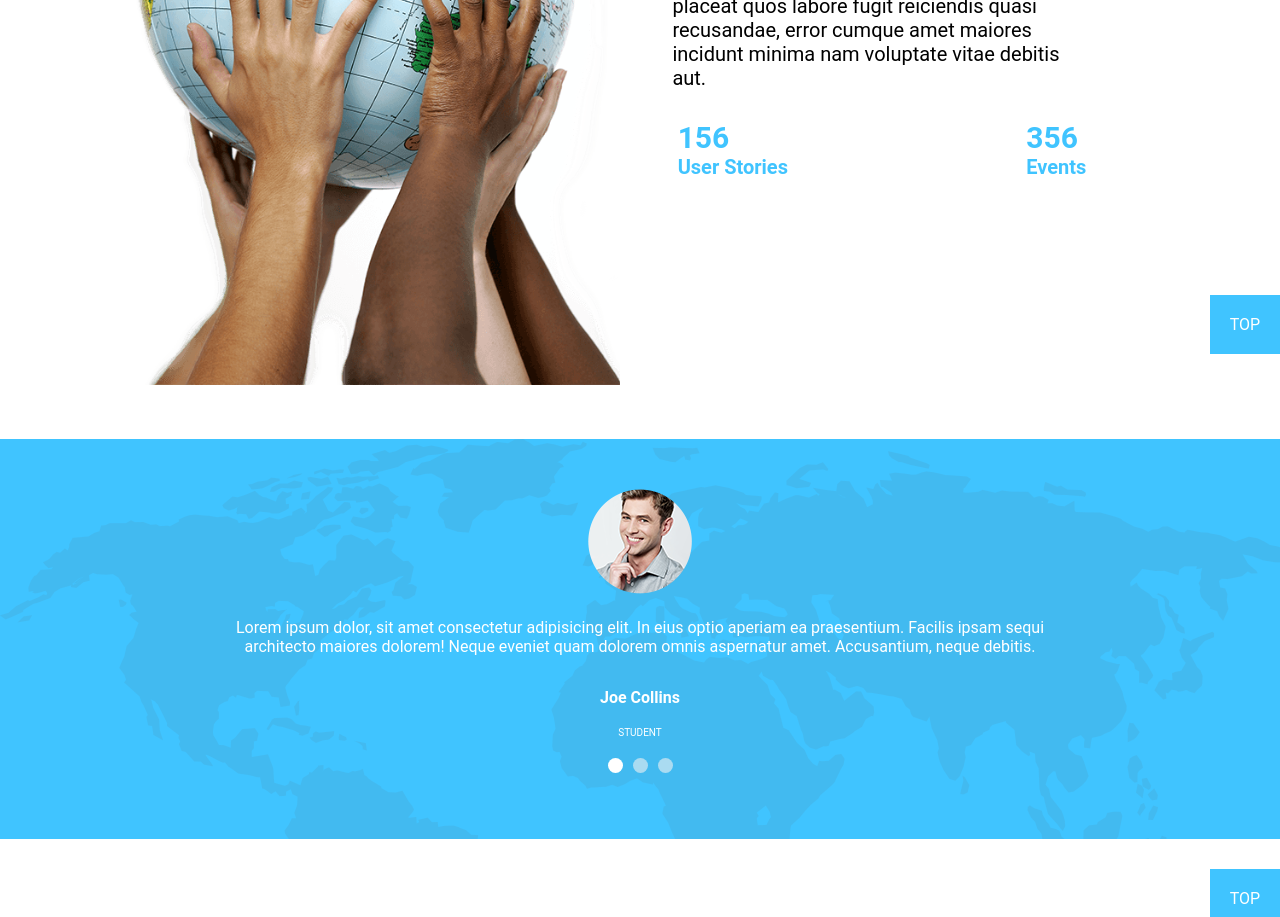
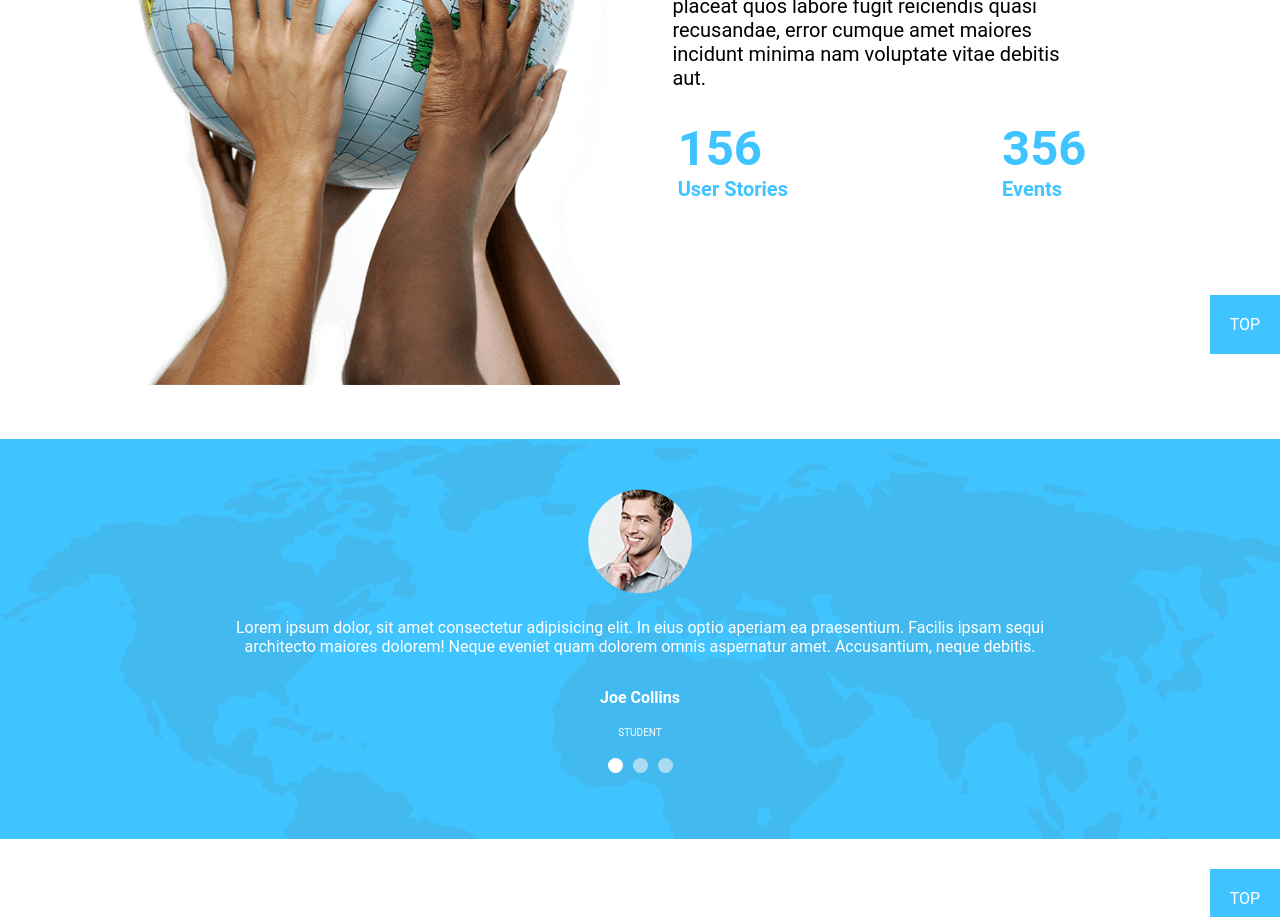
Before and after one commit to LucioGhedo/proj-html-vuejs, a Vue app: page / in a window 1280 px wide. Shown: the part 2400-3317 px from the top of the page. Built offline with nearby package versions, Linux system fonts and the light colour scheme; some icons are missing.

Commit message:
add num styling

```diff
--- a/src/components/SecondSection.vue
+++ b/src/components/SecondSection.vue
@@ -10,11 +10,11 @@
                     <p>Lorem ipsum dolor sit amet consectetur adipisicing elit. Eaque quae animi itaque placeat quos labore fugit reiciendis quasi recusandae, error cumque amet maiores incidunt minima nam voluptate vitae debitis aut.</p>
                     <div class="flex color-cont">
                         <div class="color">
-                            <div>156</div>
+                            <div class="num">156</div>
                             <div class="small">User Stories</div>
                         </div>
                         <div class="color">
-                            <div>356</div>
+                            <div class="num">356</div>
                             <div class="small">Events</div>
                         </div>
                     </div>
@@ -40,6 +40,10 @@ export default {
 @import '../assets/style/common.scss';
 img {
     width: 100%;
+}
+.num {
+    font-size: 49px;
+    font-weight: 600;
 }
 a {
     text-decoration: none;
```
